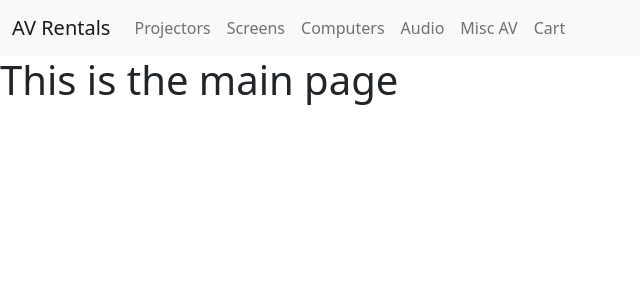
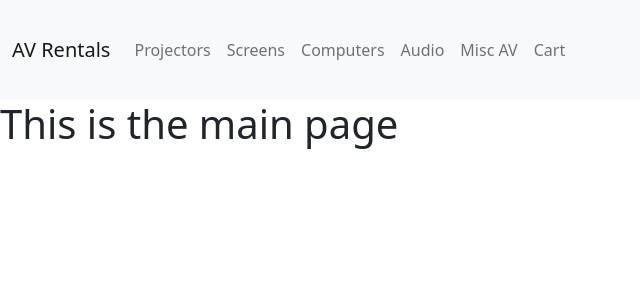
Before and after one commit to jfisher396/av-rentals-2.0, a React (Create React App) app: page / in a window 1280 px wide. Shown: the top 300 px of the page, without its empty margins (0-640 px from the left). Built offline with nearby package versions, Linux system fonts and the light colour scheme.

Commit message:
utils folder and api file created, axios installed

```diff
--- a/package.json
+++ b/package.json
@@ -6,6 +6,7 @@
     "@testing-library/jest-dom": "^5.11.4",
     "@testing-library/react": "^11.1.0",
     "@testing-library/user-event": "^12.1.10",
+    "axios": "^0.21.1",
     "react": "^17.0.2",
     "react-dom": "^17.0.2",
     "react-router-dom": "^5.2.0",
--- a/src/components/Navbar/Navbar.css
+++ b/src/components/Navbar/Navbar.css
@@ -0,0 +1,3 @@
+.navbar {
+    min-height: 100px;
+}
--- a/src/components/Navbar/Navbar.js
+++ b/src/components/Navbar/Navbar.js
@@ -1,5 +1,6 @@
 import React from "react";
 import { Link, useLocation } from "react-router-dom";
+import "./Navbar.css"
 
 export default function Navbar() {
 
--- /dev/null
+++ b/src/utils/API.js
@@ -0,0 +1,5 @@
+const API = {
+
+}
+
+export default API
```
Also changed, not shown: 2 other files (tests, documents, lock files or other folders).
